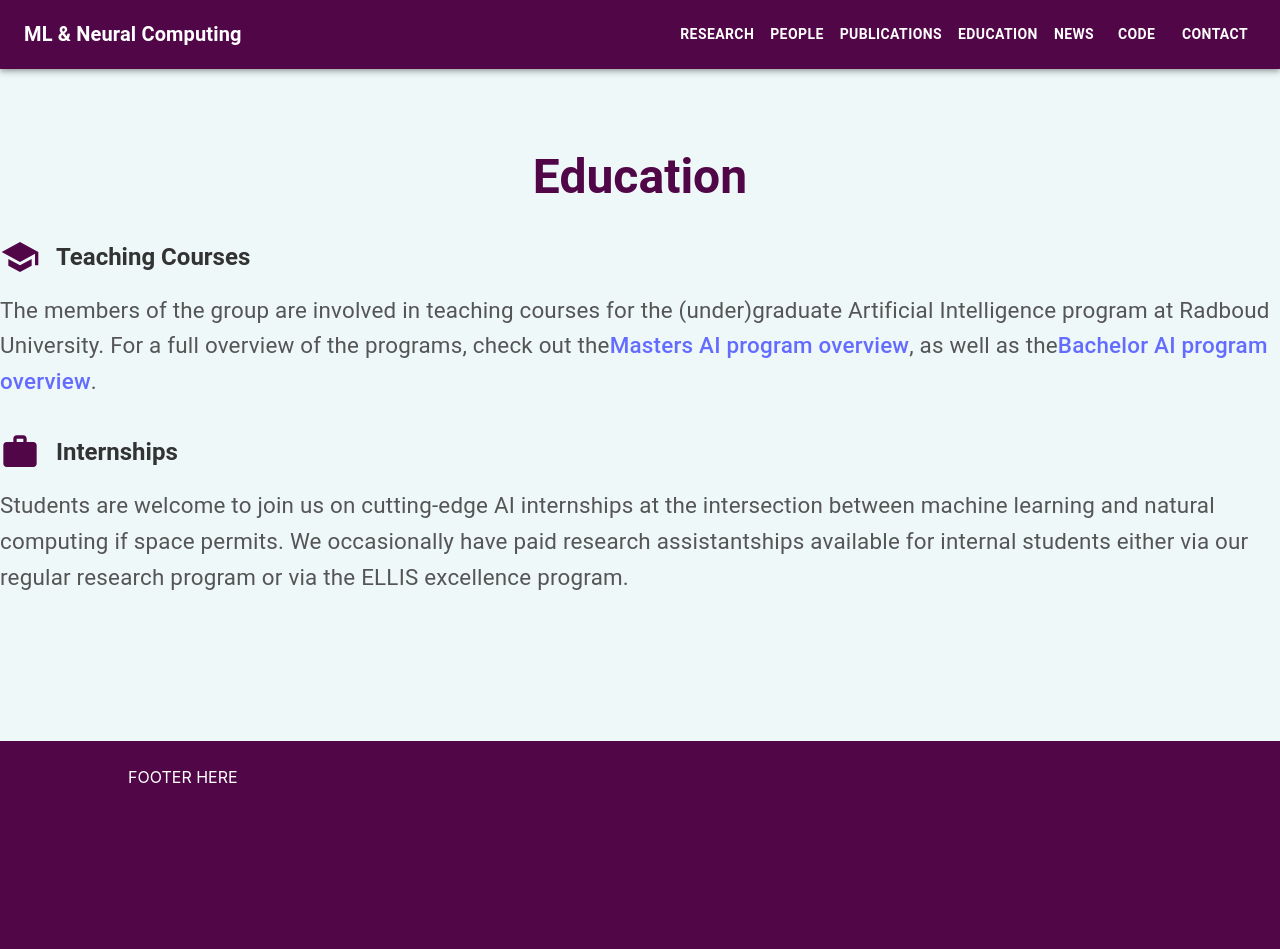
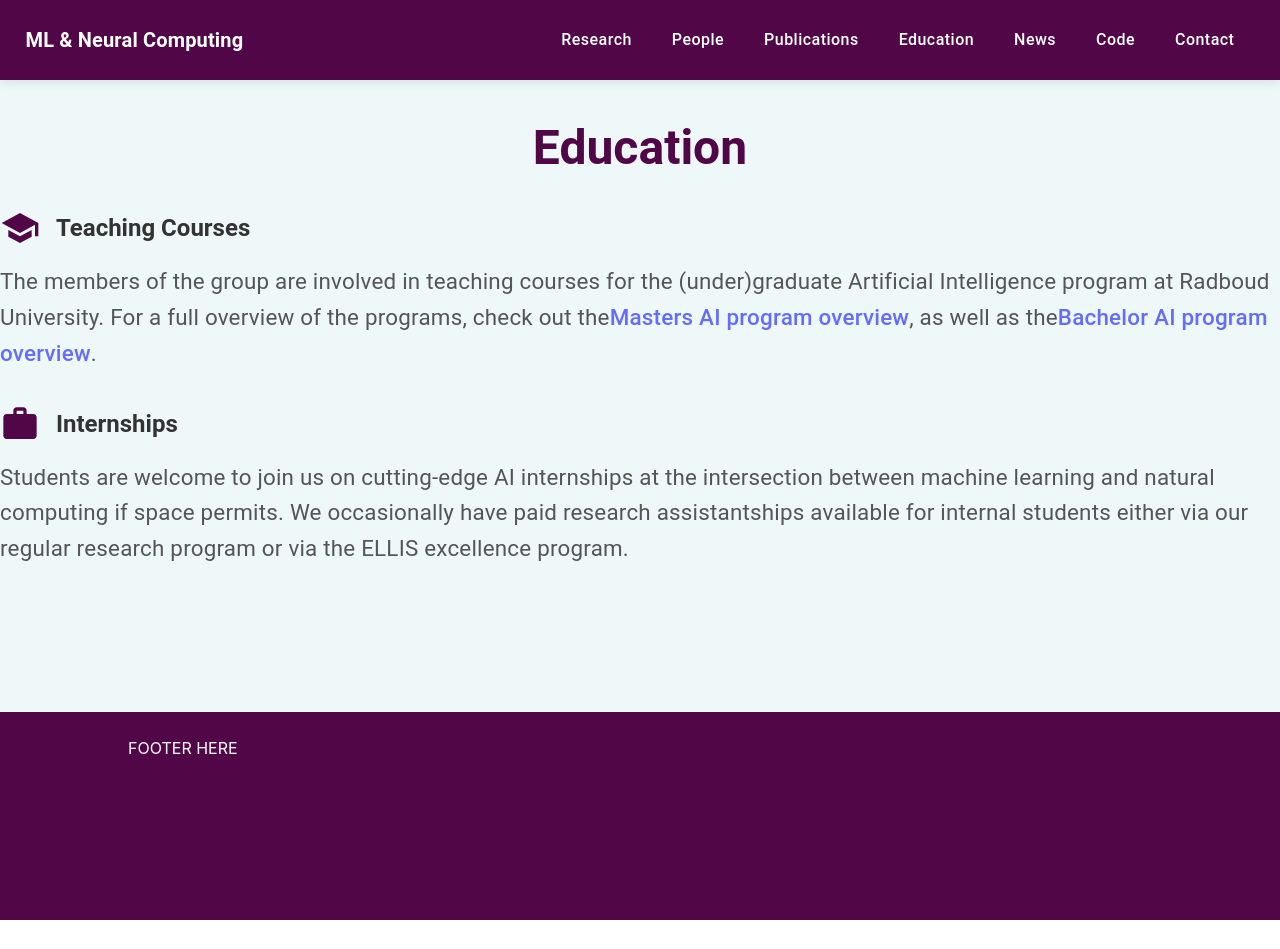
Before and after one commit to MLNCDonders/mlncdonders.github.io, a React (Vite) app: page /education in a window 1280 px wide. After the commit the page ends 920 px from the top, so only its background shows below. Built offline with nearby package versions, Linux system fonts and the light colour scheme.

Commit message:
--navigation fixed

```diff
--- a/src/App.jsx
+++ b/src/App.jsx
@@ -14,6 +14,7 @@ function App() {
   return (
     <BrowserRouter basename="/">
     <Navbar></Navbar>
+
       <Routes>
         <Route path="/" element={<Homepage></Homepage>}></Route>
         <Route path="/contact" element={<Contact></Contact>}></Route>
--- a/src/screens/Contact.jsx
+++ b/src/screens/Contact.jsx
@@ -3,7 +3,7 @@ import { Container, Box, Typography, Grid, Paper, Avatar, Fade } from "@mui/mate
 
 function Contact() {
   return (
-    <Container maxWidth="xl" sx={{ mt: 4, mb: 4 }}>
+    <Container maxWidth="xl" sx={{ mt: '10vh', mb: 4 }}>
         <Fade in timeout={1000}>
       <Paper
         elevation={0}
--- a/src/screens/Education.jsx
+++ b/src/screens/Education.jsx
@@ -6,7 +6,7 @@ import BookIcon from "@mui/icons-material/Book";
 
 function Education() {
   return (
-    <Container maxWidth="xl" sx={{ mt: "10vh", mb: 4, height: "70vh", padding:{md:'0 10vw',lg:'0 0'} }}>
+    <Container maxWidth="xl" sx={{ mt: "15vh", mb: 4, height: "70vh", padding:{md:'0 10vw',lg:'0 0'} }}>
       <Fade in timeout={1000}>
         <Typography
           variant="h3"
--- a/src/screens/News.jsx
+++ b/src/screens/News.jsx
@@ -20,7 +20,7 @@ function News() {
 
   return (
     <Fade in timeout={1000}>
-    <Container maxWidth="xl" sx={{ mt: 4, mb: 4, minHeight:'70vh' }}>
+    <Container maxWidth="xl" sx={{ mt: '15vh', mb: 4, minHeight:'70vh' }}>
       {/* <Typography variant="h3" gutterBottom sx={{ fontWeight: 'bold', textAlign: 'center', mb: 4 }}>
         News
       </Typography> */}
--- a/src/screens/People.jsx
+++ b/src/screens/People.jsx
@@ -12,7 +12,7 @@ import {
 function People() {
   return (
     <Fade in timeout={1000}>
-      <Container maxWidth="xl" sx={{ mt: 4, mb: 4, padding:{md:'0 10vw',lg:'0 0'} }}>
+      <Container maxWidth="xl" sx={{ mt: '15vh', mb: 4, padding:{md:'0 10vw',lg:'0 0'} }}>
         <Typography
           variant="h4"
           gutterBottom
--- a/src/screens/Publications.jsx
+++ b/src/screens/Publications.jsx
@@ -69,7 +69,7 @@ function Publications() {
     <Container
       maxWidth="xl"
       sx={{
-        mt: "10vh",
+        mt: "15vh",
         // height: "70vh",
         mb: 4,
         padding: { md: "0 10vw", lg: "0 0" },
--- a/src/screens/Research.jsx
+++ b/src/screens/Research.jsx
@@ -20,7 +20,7 @@ function Research() {
 
   return (
     <Fade in timeout={1000}>
-    <Container maxWidth="xl" sx={{ mt: 4, mb: 4 , minHeight:'70vh'}}>
+    <Container maxWidth="xl" sx={{ mt: '15vh', mb: 4 , minHeight:'70vh'}}>
       {/* <Typography variant="h3" gutterBottom sx={{ fontWeight: 'bold', textAlign: 'center', mb: 4 }}>
         Research
       </Typography> */}
--- a/src/screens/components/Navbar.jsx
+++ b/src/screens/components/Navbar.jsx
@@ -1,4 +1,6 @@
 import * as React from "react";
+import { useNavigate } from "react-router-dom";
+import { useTheme, useScrollTrigger, Slide } from "@mui/material";
 import AppBar from "@mui/material/AppBar";
 import Box from "@mui/material/Box";
 import Toolbar from "@mui/material/Toolbar";
@@ -10,19 +12,13 @@ import Container from "@mui/material/Container";
 import Button from "@mui/material/Button";
 import MenuItem from "@mui/material/MenuItem";
 
-const pages = [
-  //"Groups",
-  "Research",
-  "People",
-  "Publications",
-  "Education",
-  "News",
-  "Code",
-  "Contact",
-];
+const pages = ["Research", "People", "Publications", "Education", "News", "Code", "Contact"];
 const baseUrl = "/mlncdonders.github.io";
 
 function Navbar() {
+  let navigate = useNavigate();
+  const theme = useTheme();
+
   const [anchorElNav, setAnchorElNav] = React.useState(null);
 
   const handleOpenNavMenu = (event) => {
@@ -33,9 +29,27 @@ function Navbar() {
     setAnchorElNav(null);
   };
 
+  const handleNavigate = (page) => {
+    if (page === "Code") {
+      window.open("https://github.com/artcogsys", "_blank");
+    } else {
+      navigate(`/${page.toLowerCase().replace(/ /g, "-")}`);
+    }
+  };
+
+  const trigger = useScrollTrigger();
+
   return (
-    <AppBar position="static" sx={{ backgroundColor: "#510648" }}>
-      <Container maxWidth="xl">
+    <Slide appear={false} direction="down" in={!trigger}>
+      <AppBar
+        style={{
+          backgroundColor: "#510648", // Hardcoded primary color
+          boxShadow: "0px 2px 10px rgba(0, 0, 0, 0.1)",
+          backdropFilter: "blur(10px)",
+        }}
+        position="fixed"
+      >
+        <Container style={{ width: "100vw", padding: "0 2vw" }} maxWidth="xl">
           <Toolbar disableGutters>
             <Typography
               variant="h6"
@@ -46,8 +60,12 @@ function Navbar() {
                 mr: 2,
                 display: { xs: "none", md: "flex" },
                 fontWeight: 700,
-              color: "inherit",
+                color: "#fff",
                 textDecoration: "none",
+                transition: "color 0.3s",
+                "&:hover": {
+                  color: "#ff4081", // Hardcoded accent color
+                },
               }}
             >
               ML & Neural Computing
@@ -86,14 +104,16 @@ function Navbar() {
                   <MenuItem key={page} onClick={handleCloseNavMenu}>
                     <Typography
                       textAlign="center"
-                    component="a"
-                    target={page === "Code" ? "_blank" : ""}
-                    href={
-                      page === "Code"
-                        ? "https://github.com/artcogsys"
-                        : `${baseUrl}/${page.toLowerCase().replace(/ /g, "-")}`
-                    }
-                    sx={{ textDecoration: "none", color: "inherit" }}
+                      sx={{
+                        fontSize: "18px",
+                        fontWeight: 500,
+                        color: "#510648", // Hardcoded primary color
+                        transition: "color 0.3s",
+                        "&:hover": {
+                          color: "#ff4081", // Hardcoded accent color
+                        },
+                      }}
+                      onClick={() => handleNavigate(page)}
                     >
                       {page}
                     </Typography>
@@ -112,7 +132,7 @@ function Navbar() {
                 display: { xs: "flex", md: "none" },
                 flexGrow: 1,
                 fontWeight: 700,
-              color: "inherit",
+                color: "white",
                 textDecoration: "none",
               }}
             >
@@ -129,19 +149,22 @@ function Navbar() {
               {pages.map((page) => (
                 <Button
                   key={page}
-                onClick={handleCloseNavMenu}
-                href={
-                  page === "Code"
-                    ? "https://github.com/artcogsys"
-                    : `${baseUrl}/${page.toLowerCase().replace(/ /g, "-")}`
-                }
+                  onClick={() => handleNavigate(page)}
                   sx={{
                     my: 2,
                     color: "white",
                     display: "block",
-                  fontWeight: 600,
+                    fontSize: "16px",
+                    fontWeight: 500,
+                    textTransform: "none",
+                    padding: "10px 20px",
+                    borderRadius: "8px",
+                    transition: "all 0.3s",
+                    "&:hover": {
+                      backgroundColor: "#ff4081", // Hardcoded accent color
+                      transform: "scale(1.05)",
+                    },
                   }}
-                target={page === "Code" ? "_blank" : ""}
                 >
                   {page}
                 </Button>
@@ -150,6 +173,7 @@ function Navbar() {
           </Toolbar>
         </Container>
       </AppBar>
+    </Slide>
   );
 }
 
```
Also changed, not shown: 1 other file (tests, documents, lock files or other folders). Lines whose indentation alone changed are shown as unchanged.
